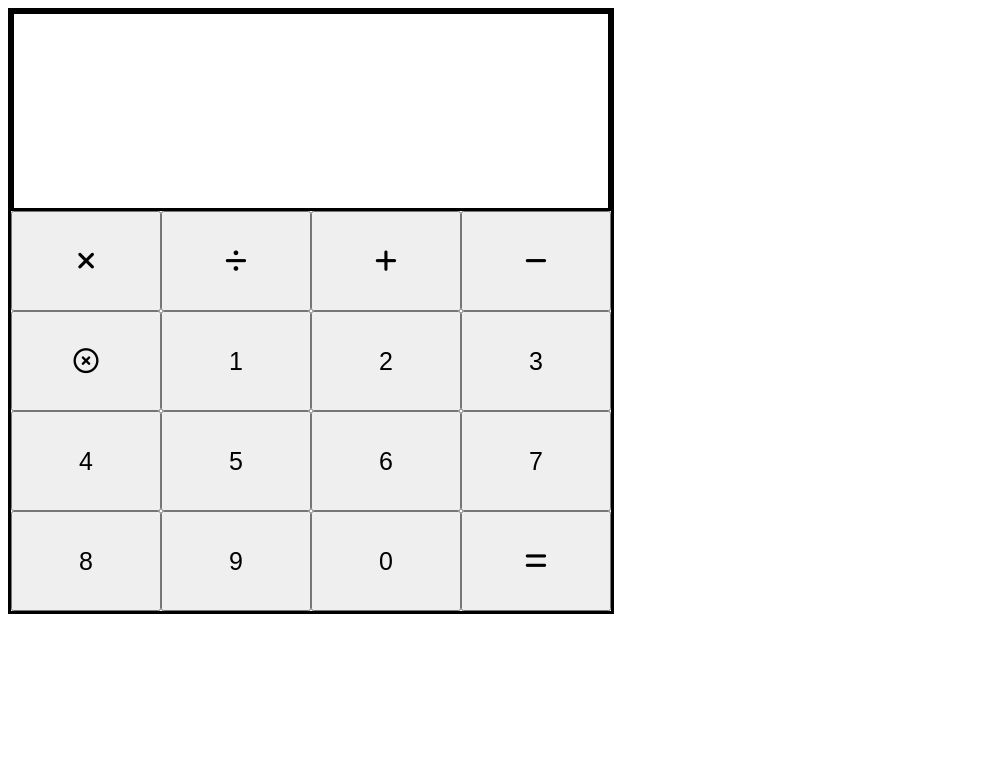
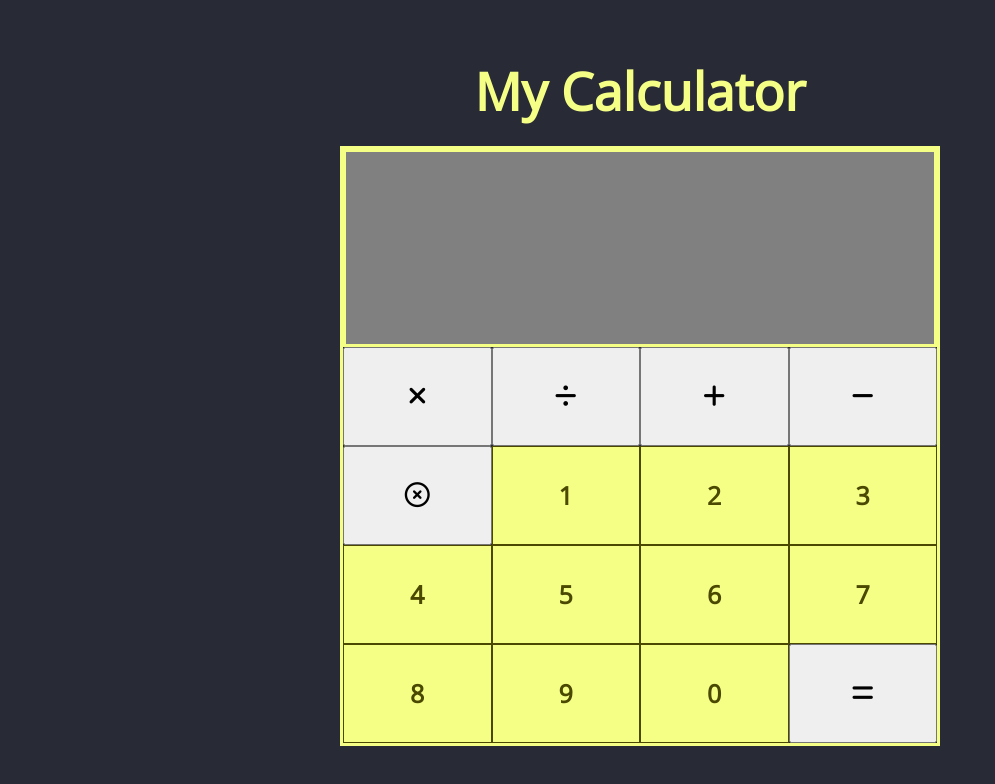
Before and after one commit to vincejosephladrera/Calculator, a plain HTML site: page index.html in a window 1280 px wide. Shown: the whole page, without its empty margins (0-995 px from the left). Drawn offline with nearby package versions, Linux system fonts and the light colour scheme.

Commit message:
Added css code for calculator styling

```diff
--- a/app.js
+++ b/app.js
@@ -137,7 +137,14 @@
 });
 
 const equals = document.querySelector("#equals");
-equals.addEventListener("click", equalsF);
+equals.addEventListener("click", () => {
+  if (text.length === 0) {
+    text = "";
+    screen[0].textContent = text;
+  } else {
+    equalsF();
+  }
+});
 
 const clear = document.querySelector("#clear");
 clear.addEventListener("click", () => {
@@ -151,20 +158,20 @@
     let answer = 0;
     answer = firstNumber * secondNumber;
     text = answer;
-    screen[0].innerText = text;
+    screen[0].textContent = text;
   } else if (operator === "/") {
     let answer = 0;
     answer = firstNumber / secondNumber;
     text = answer;
-    screen[0].innerText = text;
+    screen[0].textContent = text;
   } else if (operator === "+") {
     answer = firstNumber + secondNumber;
     text = answer;
-    screen[0].innerText = text;
+    screen[0].textContent = text;
   } else if (operator === "-") {
     answer = firstNumber - secondNumber;
     text = answer;
-    screen[0].innerText = text;
+    screen[0].textContent = text;
   }
 }
 
--- a/index.html
+++ b/index.html
@@ -6,8 +6,13 @@
     <meta name="viewport" content="width=device-width, initial-scale=1.0" />
     <title>Calculator</title>
     <link rel="stylesheet" href="styles.css" />
+    <link rel="preconnect" href="https://fonts.googleapis.com" />
+    <link rel="preconnect" href="https://fonts.gstatic.com" crossorigin />
+    <link href="https://fonts.googleapis.com/css2?family=Open+Sans&display=swap" rel="stylesheet" />
   </head>
   <body>
+    <main>
+      <h1>My Calculator</h1>
       <div class="container">
         <div class="screen"></div>
         <button id="multiply"><i class="fa-solid fa-xmark"></i></button>
@@ -27,6 +32,7 @@
         <button class="digit">0</button>
         <button id="equals"><i class="fa-solid fa-equals"></i></button>
       </div>
+    </main>
     <script src="https://kit.fontawesome.com/44e554ebe0.js" crossorigin="anonymous"></script>
     <script src="app.js"></script>
   </body>
--- a/styles.css
+++ b/styles.css
@@ -1,9 +1,22 @@
+:root {
+  --primary-font-style: "Open Sans", sans-serif;
+  --primary-font-color: #282a35;
+  --secondary-font-color: #f5ff85;
+  --accent-font-color: #4a4801;
+}
+
+* {
+  box-sizing: border-box;
+  padding: 0;
+  margin: 0;
+}
+
 button {
   cursor: pointer;
 }
 
 .container {
-  border: solid black;
+  border: solid var(--secondary-font-color);
   height: 600px;
   width: 600px;
   display: grid;
@@ -12,13 +25,42 @@
 }
 .screen {
   grid-area: 1/1/3/5;
-  border: black solid;
+  border: var(--secondary-font-color) solid;
+  background-color: grey;
+  color: #f5ff85;
+  font-family: var(--primary-font-style);
   display: flex;
   align-items: center;
   justify-content: center;
-  font-size: 28px;
+  font-size: 30px;
+}
+
+.digit {
+  background-color: var(--secondary-font-color);
+  border: solid var(--accent-font-color) 1px;
+  color: var(--accent-font-color);
+  font-family: var(--primary-font-style);
+  font-size: 25px;
+  font-weight: bold;
 }
 
 button {
   font-size: 25px;
 }
+
+main {
+  background-color: var(--primary-font-color);
+  height: 100vh;
+  width: 100vw;
+  display: flex;
+  flex-direction: column;
+  gap: 20px;
+  justify-content: center;
+  align-items: center;
+}
+
+h1 {
+  color: var(--secondary-font-color);
+  font-family: var(--primary-font-style);
+  font-size: 52px;
+}
```
Lines whose indentation alone changed are shown as unchanged.
